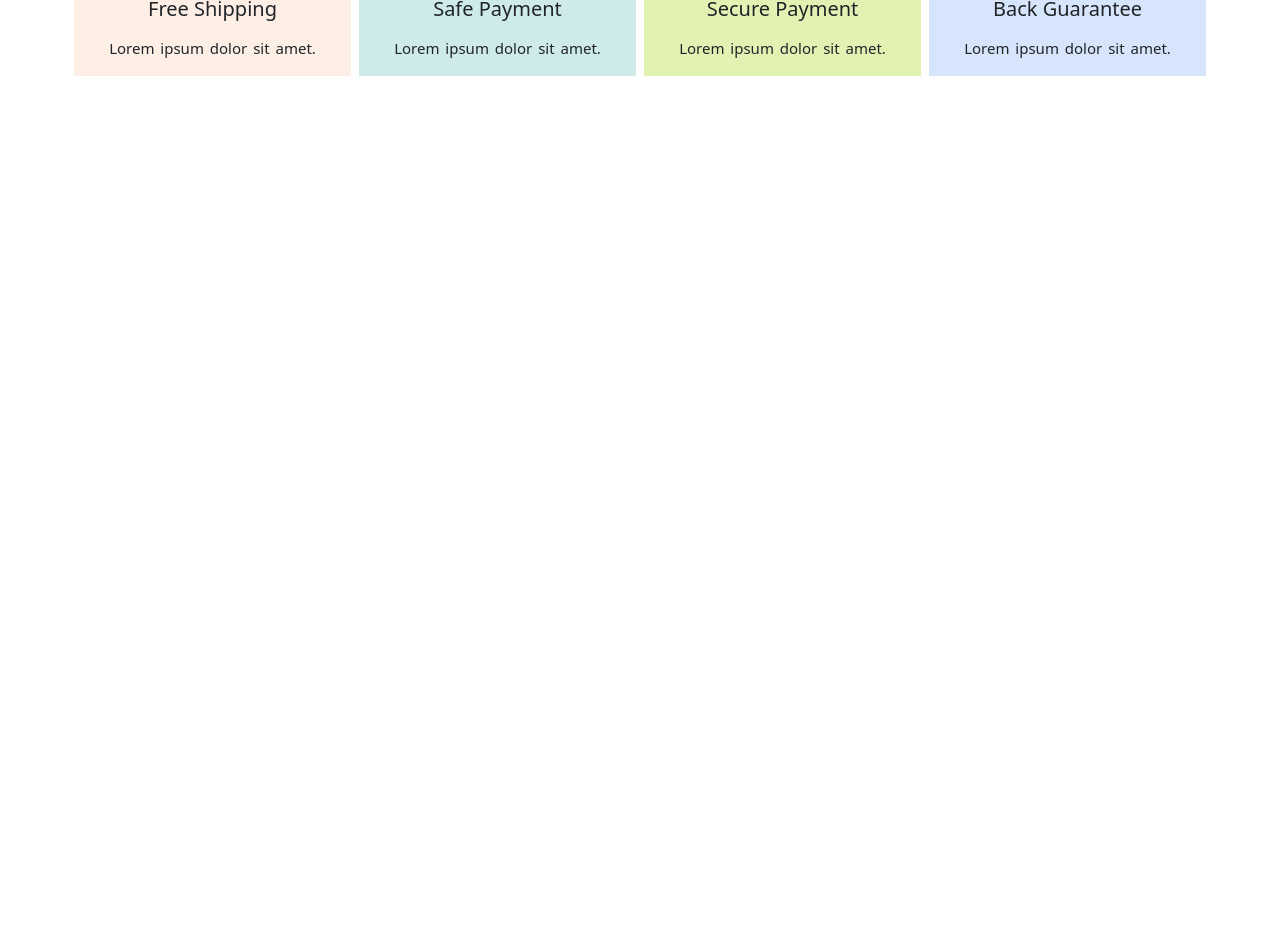
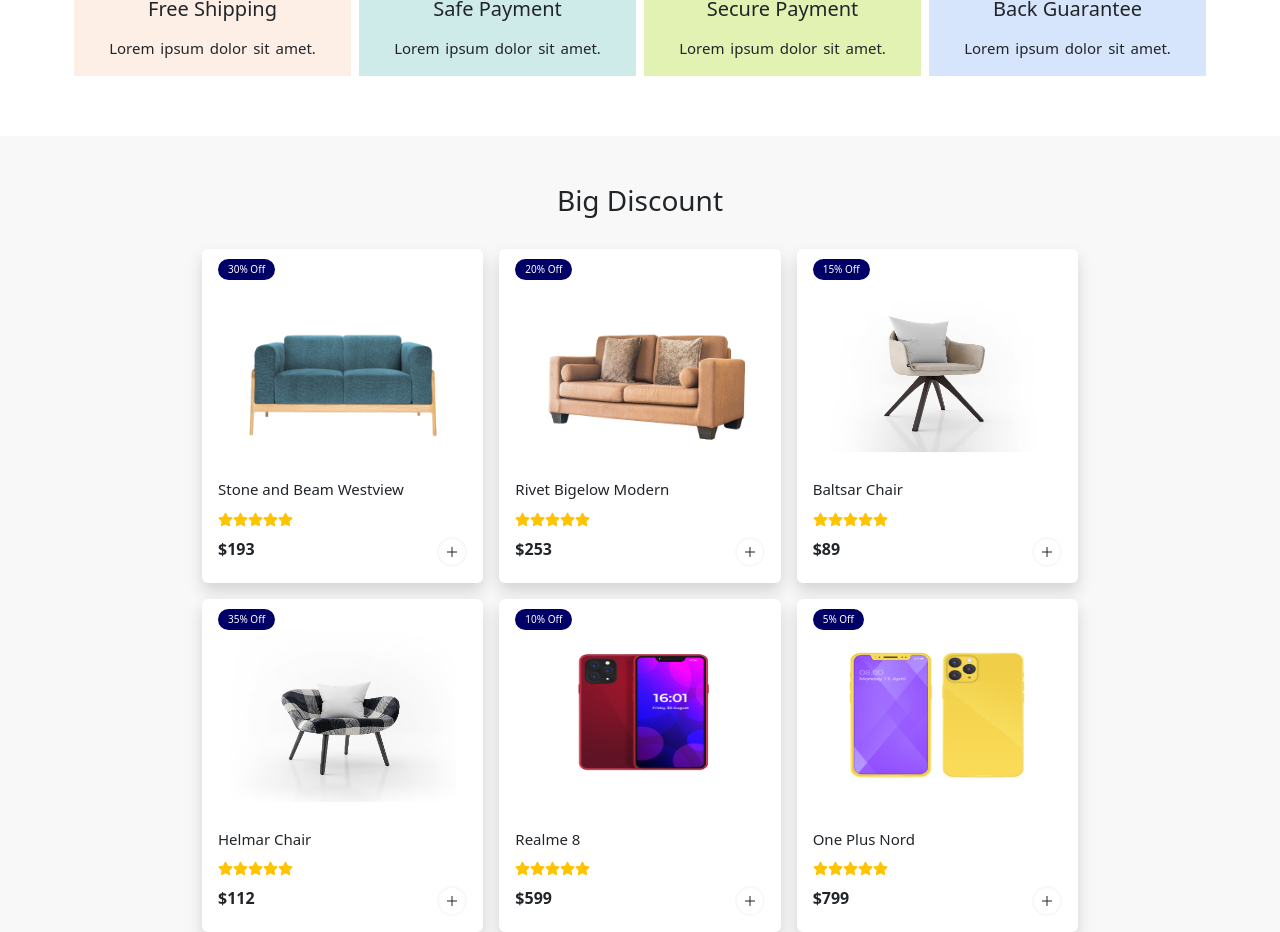
Before and after one commit to Anagha-Raghav/react-ecommerce-application, a React (Create React App) app: page / in a window 1280 px wide. Shown: the part 640-1572 px from the top of the page. Before the commit the page ends 800 px from the top, so only its background shows below. Built offline with nearby package versions, Linux system fonts and the light colour scheme.

Commit message:
ProductData changed to Products and discount product section added in Home

```diff
--- a/src/Components/Header/Header.js
+++ b/src/Components/Header/Header.js
@@ -11,7 +11,7 @@ import { FaShoppingCart } from "react-icons/fa";
 const Header = () => {
   return (
     <div>
-      <Navbar expand="lg" className="shadow">
+      <Navbar expand="lg" className=" shadow ">
         <Container>
           <Navbar.Brand style={{ fontWeight: "500" }}>
             <BsBagFill
@@ -31,7 +31,7 @@ const Header = () => {
               <Nav.Link as={Link} to="/cart" className="linkText pe-5">
                 Cart
               </Nav.Link>
-              <Nav.Link as={Link} to="/#" className="linkText">
+              <Nav.Link  className="linkText">
                 <FaUser style={{ fontSize: "25" }} />
               </Nav.Link>
               <Nav.Link
--- a/src/Components/Pages/Home/Home.css
+++ b/src/Components/Pages/Home/Home.css
@@ -1,4 +1,4 @@
-/*------Image Slider-------*/
+/*------Image Slider Start-------*/
 .Slider {
   background-color: #f8f8f8;
   height: 430px;
@@ -31,10 +31,12 @@
   max-width: 650px;
   -webkit-line-clamp: 3;
 }
+/*------Image Slider End-------*/
 
-/*-------Service-------*/
+/*-----------Service Start-----------*/
 .service-section {
   margin-top: 60px;
+  background-color: #fff;
 }
 .service-section .container .card {
   border-radius: 0px !important;
@@ -42,7 +44,7 @@
   height: auto !important;
 }
 .service-icon {
-  background-color: white;
+  background-color: #fff;
   height: 30px;
   width: 30px;
   padding: 5px;
@@ -55,3 +57,70 @@
   word-spacing: 2px;
   font-size: 15px;
 }
+/*-----------Service End-----------*/
+
+/*--Discount Product Section Start--*/
+.discountSection {
+  background-color: #f8f8f8;
+  margin-top: 60px;
+}
+.discountSection .container {
+  width: 900px;
+}
+.discountSection .container .card {
+  border: none;
+  height: auto;
+}
+.discountSection .container img {
+  width: 250px;
+  height: 200px;
+  padding: 12px;
+  margin: auto;
+  margin-top: 15px;
+}
+.discountSection .container .card-title {
+  font-size: 15px;
+}
+.discountSection .container .productRating {
+  color: #ffc300;
+  font-size: 15px;
+}
+.discountSection .container .productDiscount {
+  position: absolute;
+  top: 3%;
+  background-color: #000066;
+  color: #fff;
+  font-size: 10px;
+  border-radius: 15px;
+  padding: 3px 10px 3px 10px;
+}
+.discountSection .container .wishIcon {
+  position: absolute;
+  right: 8%;
+  top: 3%;
+  transition: 0.5s ease;
+  opacity: 0;
+}
+.discountSection .container .card :hover .wishIcon {
+  opacity: 1;
+}
+.discountSection .container .productPrice {
+  font-weight: 600;
+}
+.discountSection .container .addIcon {
+  height: 30px;
+  width: 30px;
+  padding: 5px;
+  border-radius: 50%;
+  background-color: #fff;
+  border: 2px solid #f8f8f8;
+  transition: 0.5s ease;
+}
+.discountSection .container .addIcon:hover {
+  background-color: #000066 !important;
+  color: #fff;
+  border: transparent;
+  font-weight: bold;
+  cursor: pointer;
+}
+/*--Discount Product Section End--*/
--- a/src/Components/Pages/Home/Home.js
+++ b/src/Components/Pages/Home/Home.js
@@ -1,12 +1,14 @@
 import React from 'react'
 import ImageSlider from './ImageSlider'
 import Service from './Service'
+import ProductCard from './ProductCard'
 
 const Home = () => {
   return (
     <div>
       <ImageSlider/>
       <Service/>
+      <ProductCard/>
     </div>
   )
 }
--- a/src/Components/Pages/Home/ImageSlider.js
+++ b/src/Components/Pages/Home/ImageSlider.js
@@ -1,7 +1,7 @@
 import React from "react";
 import "./Home.css";
 import Carousel from "react-bootstrap/Carousel";
-import { SliderData } from "../../ProductData/ProductData";
+import { SliderData } from "../../Products/Products";
 const ImageSlider = () => {
   return (
     <div>
--- /dev/null
+++ b/src/Components/Pages/Home/ProductCard.js
@@ -0,0 +1,63 @@
+import React from "react";
+import "./Home.css";
+import { discountProducts } from "../../Products/Products";
+import { FaStar } from "react-icons/fa";
+import { IoAddSharp } from "react-icons/io5";
+import { CiHeart } from "react-icons/ci";
+
+const ProductCard = () => {
+  return (
+    <div>
+      {/*--------Discount Product Section Start--------*/}
+
+      <section className="discountSection">
+        <div className="container">
+          <h3 className="text-center pt-5">Big Discount</h3>
+          <div className="row g-3 mt-3">
+            {discountProducts.map((item, index) => (
+              <div className="col-md-4" key={index}>
+                <div className="card shadow">
+                  <img src={item.imgUrl} alt={item.productName} />
+                  <div className="card-body">
+                    <div className="productDiscount">{item.discount}% Off</div>
+                    <span className="wishIcon">
+                      <CiHeart />
+                    </span>
+                    <h5 className="card-title">{item.productName}</h5>
+                    <div className="productRating">
+                      <span>
+                        <FaStar />
+                      </span>
+                      <span>
+                        <FaStar />
+                      </span>
+                      <span>
+                        <FaStar />
+                      </span>
+                      <span>
+                        <FaStar />
+                      </span>
+                      <span>
+                        <FaStar />
+                      </span>
+                    </div>
+                    <div className="d-flex justify-content-between mt-2">
+                      <span className="productPrice ">${item.price}</span>
+                      <span>
+                        <IoAddSharp className="addIcon" />
+                      </span>
+                    </div>
+                  </div>
+                </div>
+              </div>
+            ))}
+          </div>
+        </div>
+      </section>
+
+      {/*--------Discount Product Section End--------*/}
+    </div>
+  );
+};
+
+export default ProductCard;
--- a/src/Components/Pages/Home/Service.js
+++ b/src/Components/Pages/Home/Service.js
@@ -1,6 +1,6 @@
 import React from "react";
 import "./Home.css";
-import { serviceData } from "../../ProductData/ProductData";
+import { serviceData } from "../../Products/Products";
 
 const Service = () => {
   return (
--- a/src/Components/ProductData/ProductData.js
+++ b/src/Components/Products/Products.js
@@ -91,7 +91,7 @@ export const serviceData = [
   },
 ];
 
-export const discoutProducts = [
+export const discountProducts = [
   {
     id: "01",
     productName: "Stone and Beam Westview ",
```
